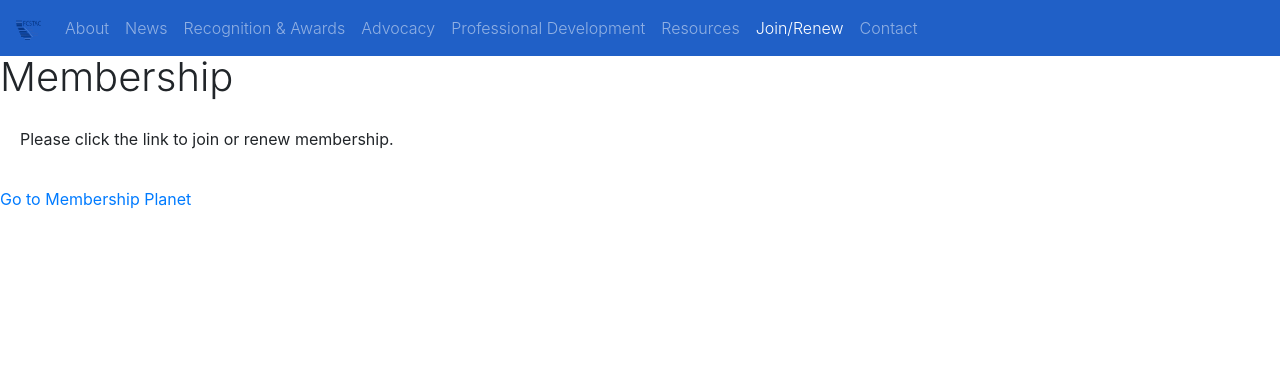
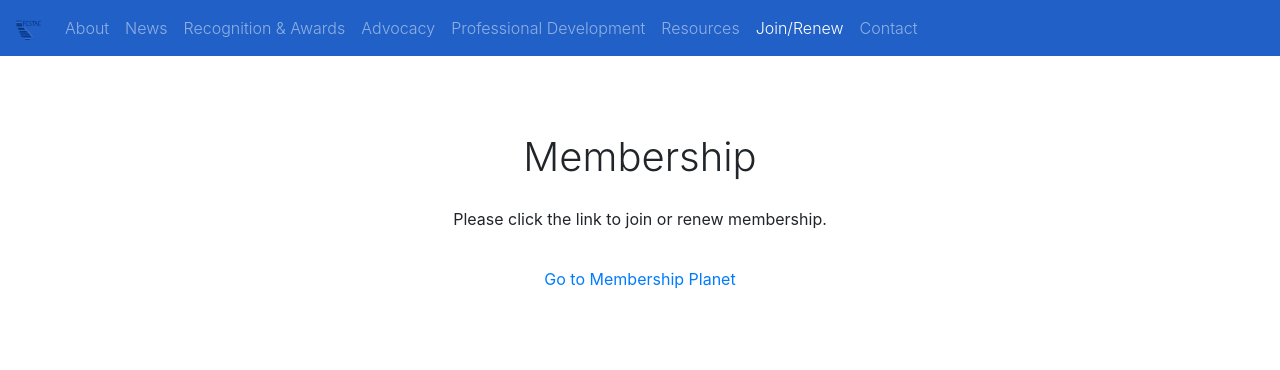
Before and after one commit to JustinRisney/Fcstac.org, a PHP site: page /join-renew in a window 1280 px wide. Shown: the top 370 px of the page. Run offline with PHP 8.4, Linux system fonts and the light colour scheme; some libraries are stand-ins or nearby versions.

Commit message:
Update index.php

```diff
--- a/src/join-renew/index.php
+++ b/src/join-renew/index.php
@@ -9,11 +9,13 @@
     </head>
     <body>
       <?php include'../navbar.php';?>
+	    <div class="container text-center" style="padding: 80px; 40px;">
 	    <h1 style="font-weight: 300">Membership</h1>
 	    <p style="padding: 20px 20px;"> Please click the link to join or renew membership.</p>
       <a href="www.memberplanet.com/FCSTAC">
 	      Go to Membership Planet
 	    </a>
+	    </div>
 
         <script src="https://code.jquery.com/jquery-3.2.1.slim.min.js" integrity="sha384-KJ3o2DKtIkvYIK3UENzmM7KCkRr/rE9/Qpg6aAZGJwFDMVNA/GpGFF93hXpG5KkN" crossorigin="anonymous"></script>
         <script src="https://cdnjs.cloudflare.com/ajax/libs/popper.js/1.11.0/umd/popper.min.js" integrity="sha384-b/U6ypiBEHpOf/4+1nzFpr53nxSS+GLCkfwBdFNTxtclqqenISfwAzpKaMNFNmj4" crossorigin="anonymous"></script>
```
